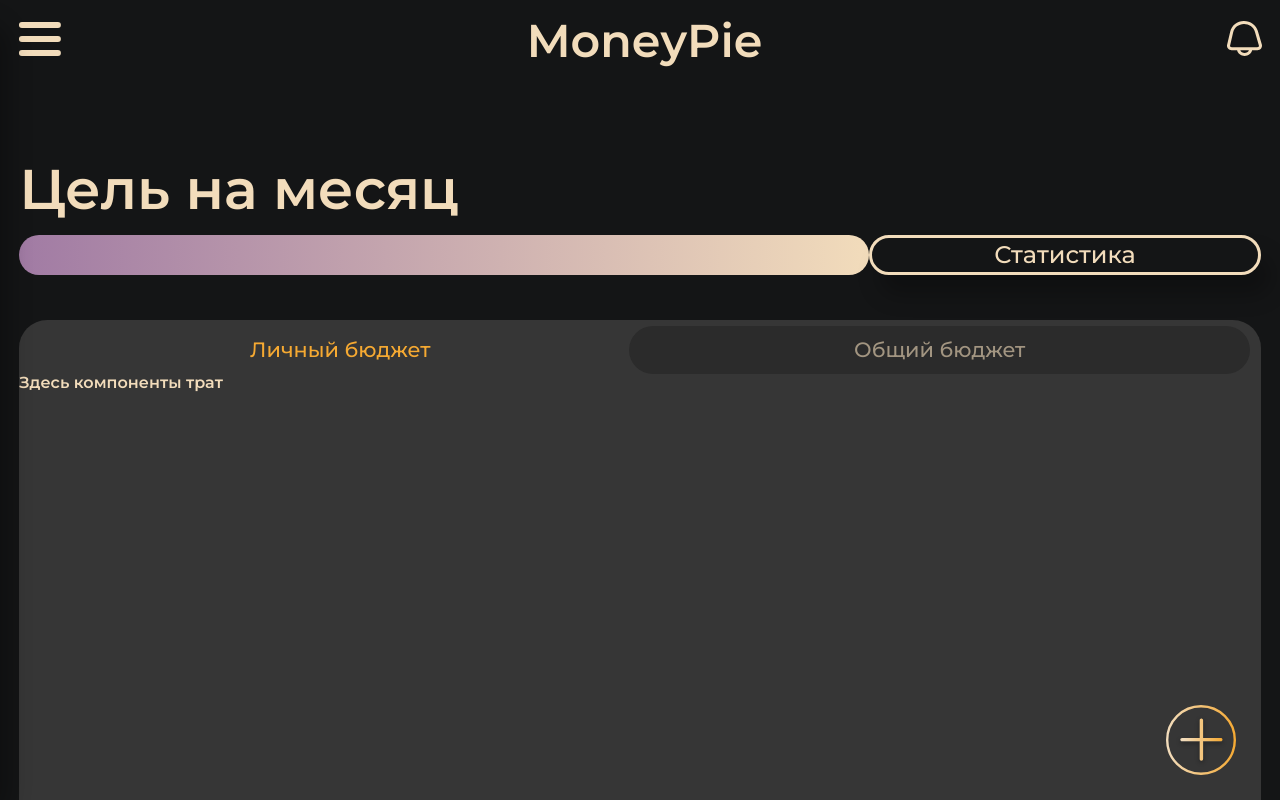
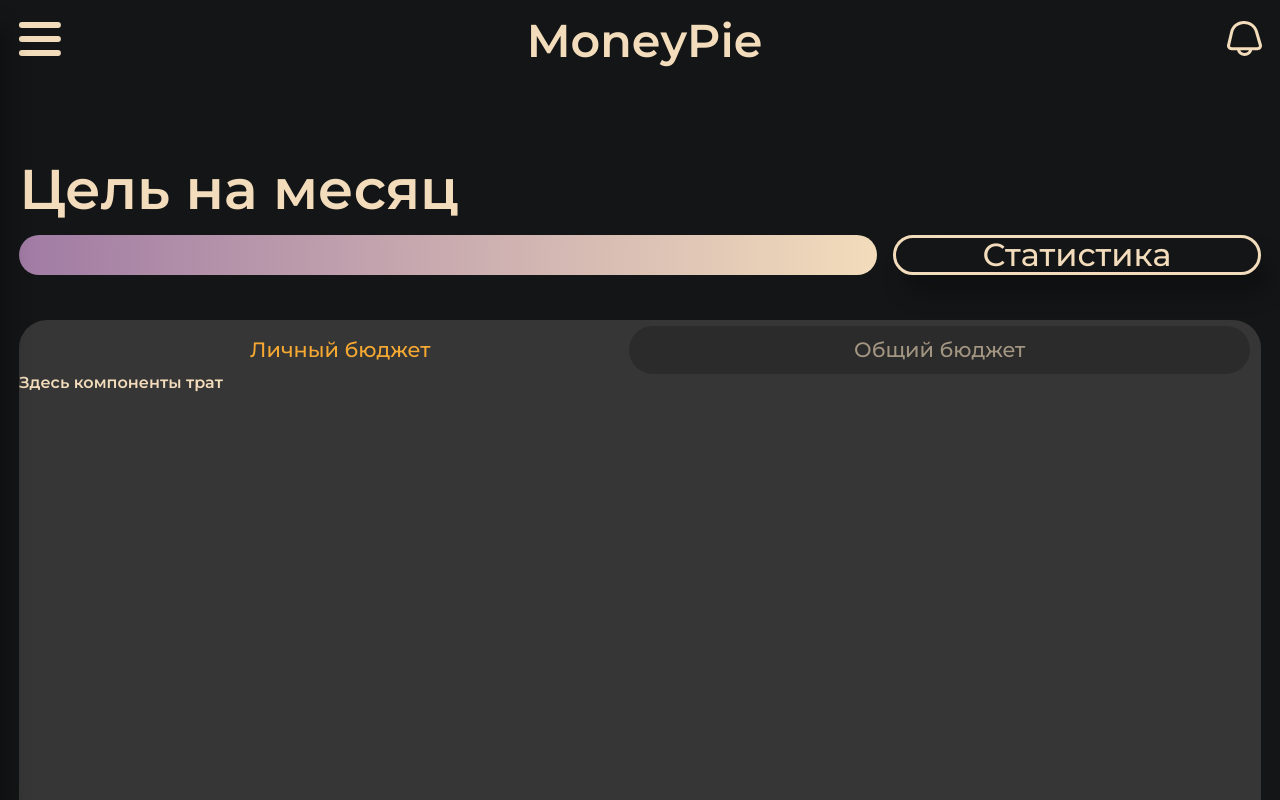
Before and after one commit to money-pie/frontend, a Next.js app: page / in a window 1280 px wide. Built offline with nearby package versions, Linux system fonts and the light colour scheme.

Commit message:
fix: update main target

```diff
--- a/page-components/MainTarget/MainTarget.module.css
+++ b/page-components/MainTarget/MainTarget.module.css
@@ -42,40 +42,21 @@
 
 .target-line {
   width: 70%;
-  height: 5vh;
+  height: 5vmin;
+  min-height: 25px;
+  margin-right: 2vmin;
 
   border-radius: 1.75rem;
   background-image: var(--fancy-complement-weak);
 }
 
 .custom-button {
-  width: 50vh;
-  height: 5vh;
+  width: 30%;
+  height: 5vmin;
 
   text-align: center;
 
   box-shadow: 10px 20px 21px var(--base-strong-box-shadow);
 
-  font-size: 1.5rem;
+  font-size: 4vmin;
 }
-
-.plus-icon svg {
-  position: absolute;
-  right: 1vw;
-  bottom: -60vh;
-
-  margin-right: 1%;
-  margin-bottom: 1%;
-
-  cursor: pointer;
-}
-
-.plus-icon:focus svg {
-  transition: all 0.3s;
-  transform: scale(0.9);
-}
-
-.plus-icon:hover svg {
-  transition: 0.3s all;
-  transform: rotate(90deg);
-}
--- a/page-components/MainTarget/MainTarget.tsx
+++ b/page-components/MainTarget/MainTarget.tsx
@@ -1,6 +1,5 @@
 import cn from "classnames";
 import React, { useState, KeyboardEvent } from "react";
-import Image from "next/image";
 import { MainTargetProps } from "./MainTarget.props";
 import styles from "./MainTarget.module.css";
 import Button from "../../components/elements/Button/Button";
@@ -11,11 +10,9 @@ import PlusIcon from "../PlusIcon/plusIcon.svg";
 
 export function MainTarget({ className, ...props }: MainTargetProps): JSX.Element {
   const [showModal, setShowModal] = useState<boolean>(false);
-  const [showExpenseIncomeWindow, setShowExpenseIncomeWindow] = useState<boolean>(false);
 
   const closeModal = () => {
     setShowModal(false);
-    setShowExpenseIncomeWindow(false);
   };
 
   function handleKeyDown(event: KeyboardEvent<HTMLSpanElement>) {
@@ -47,18 +44,6 @@ export function MainTarget({ className, ...props }: MainTargetProps): JSX.Elemen
         </Button>
       </div>
       <TargetAdding active={showModal} onClose={closeModal} />
-      <span
-        role="button"
-        className={styles["plus-icon"]}
-        onClick={() => {
-          setShowExpenseIncomeWindow(true);
-        }}
-        onKeyDown={handleKeyDown}
-        tabIndex={0}
-      >
-        <PlusIcon />
-      </span>
-      <ExpenseAndIncomeWindow active={showExpenseIncomeWindow} onClose={closeModal} />
     </div>
   );
 }
```
